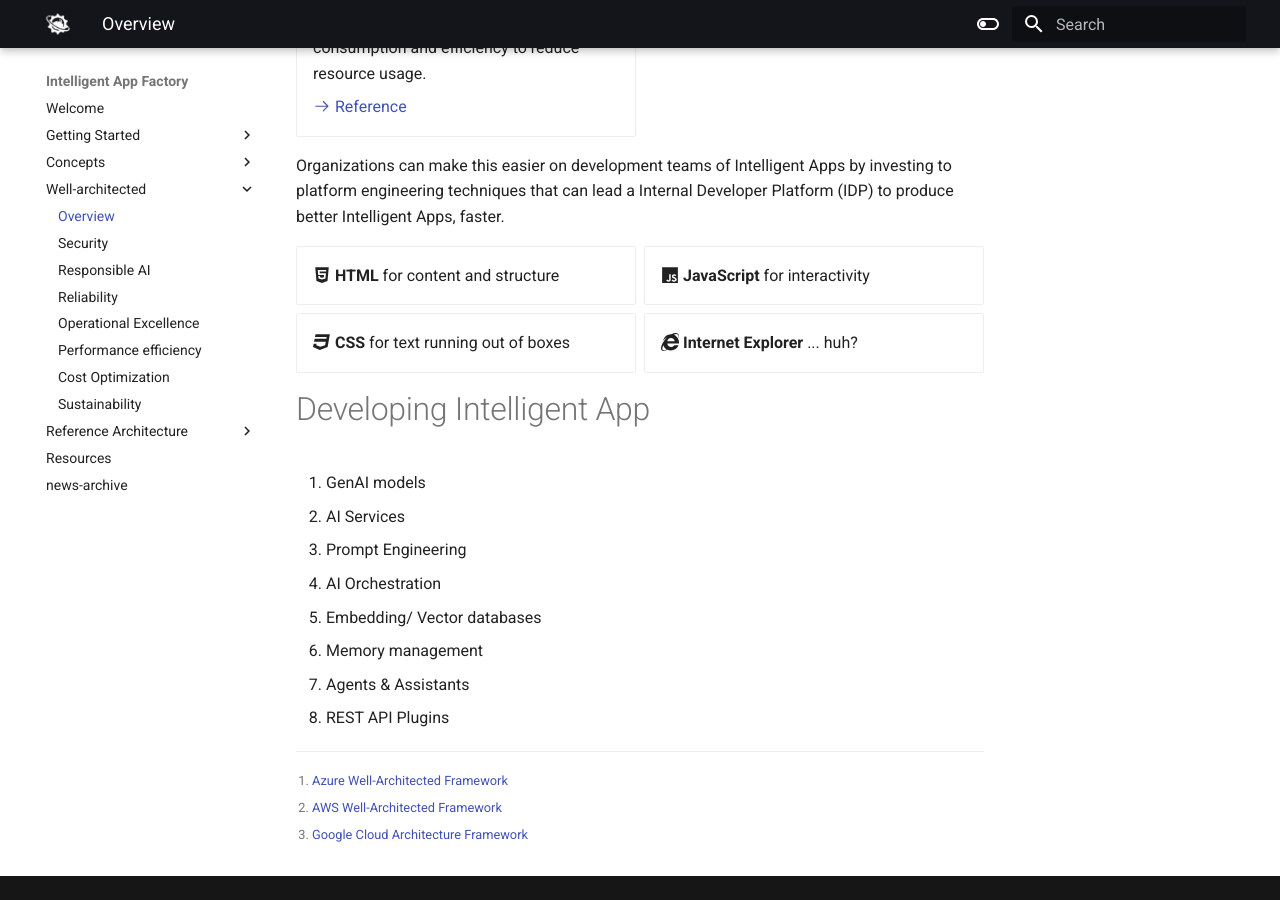
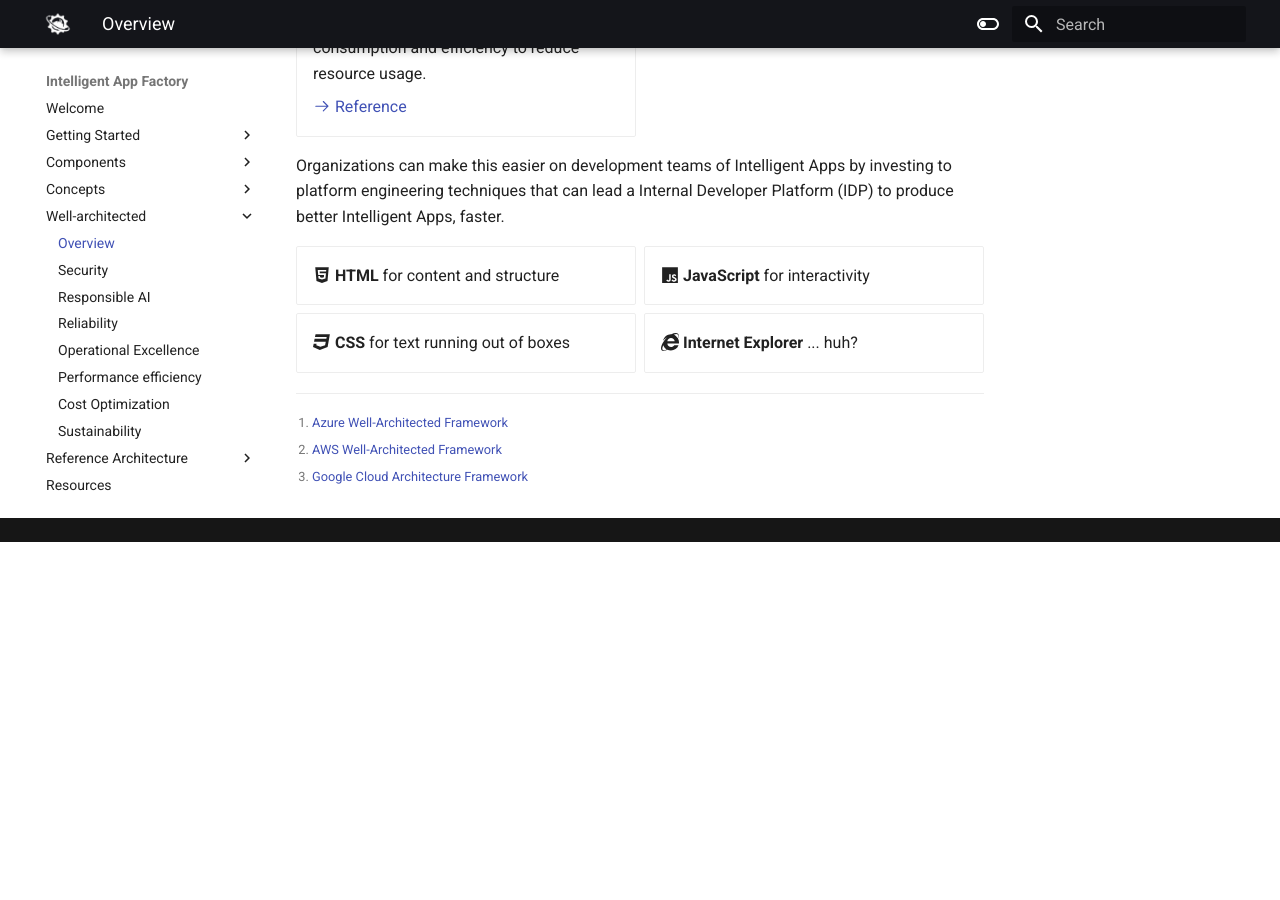
Before and after one commit to LoganDavidTalbot/IntelligentAppFactory, an MkDocs documentation site: the page built from docs/well-architected/overview.md, in a window 1280 px wide and 900 px high, scrolled down 1053 px. Built offline with MkDocs 1.6.1 and Material for MkDocs 9.7.7, drawn with Linux system fonts in a browser that asks for light colours; after the commit the page ends 1595 px from its top, so only the background shows below that.

Commit message:
Add overview and components to navigation

```diff
--- a/docs/well-architected/overview.md
+++ b/docs/well-architected/overview.md
@@ -74,17 +74,6 @@
 
 </div>
 
-# Developing Intelligent App
-
-1. GenAI models
-1. AI Services
-1. Prompt Engineering
-1. AI Orchestration
-2. Embedding/ Vector databases
-1. Memory management
-1. Agents & Assistants
-1. REST API Plugins
-
 [^1]: [Azure Well-Architected Framework](https://learn.microsoft.com/en-us/azure/well-architected/)
 [^2]: [AWS Well-Architected Framework](https://docs.aws.amazon.com/wellarchitected/latest/framework/welcome.html)
 [^3]: [Google Cloud Architecture Framework](https://cloud.google.com/architecture/framework)
--- a/mkdocs.yml
+++ b/mkdocs.yml
@@ -35,6 +35,8 @@
   - Welcome: index.md
   - Getting Started:
     - Learn Intelligent App: getting-started/learn-intelligent-apps.md
+  - Components:
+    - Overview: components/overview.md
   - Concepts:
     - Overview: concepts/overview.md
   - Well-architected:
```
Also changed, not shown: docs/components/overview.md (added, +14 -0 lines), docs/concepts/overview.md (+4 -0 lines), docs/images/diagrams/azure-components.png (added), 2 other files.
